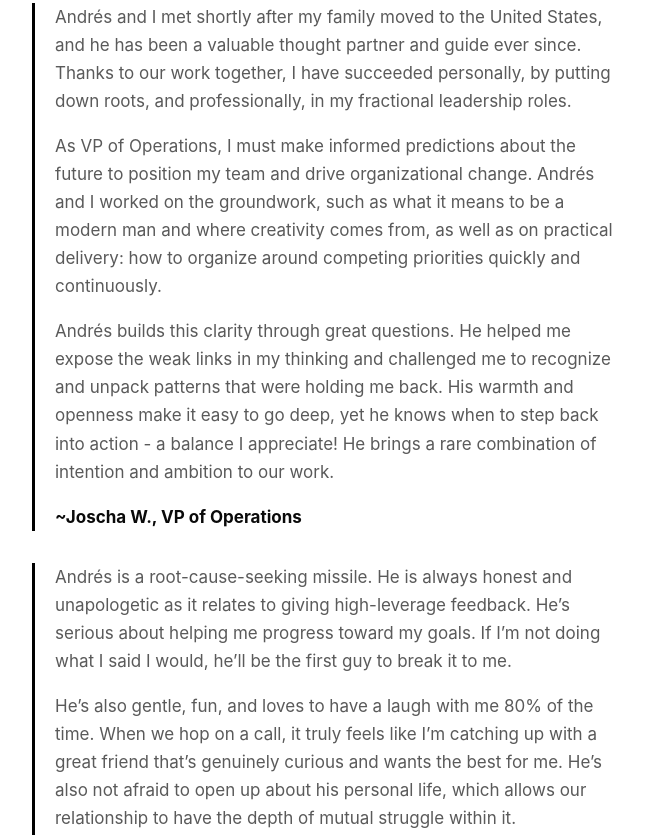
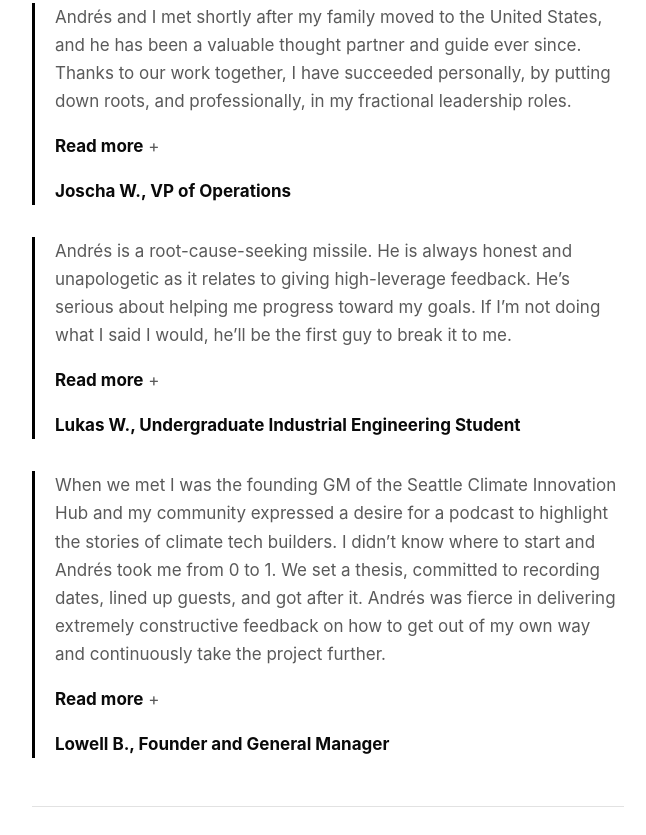
Before and after one commit to andrescoaches/andrescoaches-website, a plain HTML site: page index.html in a window 1280 px wide. Shown: the part 898-1733 px from the top of the page, without its empty margins (312-958 px from the left). Drawn offline with Linux system fonts and the light colour scheme; a web font is replaced by a local one.

Commit message:
Collapse testimonials behind Read more; drop tildes from client names
Each testimonial shows its first paragraph and attribution, with the rest revealed via a native details toggle.

Co-Authored-By: Claude Sonnet 5.5 <noreply@anthropic.com>

```diff
--- a/index.html
+++ b/index.html
@@ -38,23 +38,32 @@
     <h2>What My Clients Say About Me.</h2>
     <blockquote class="testimonial">
       <p>Andrés and I met shortly after my family moved to the United States, and he has been a valuable thought partner and guide ever since. Thanks to our work together, I have succeeded personally, by putting down roots, and professionally, in my fractional leadership roles.</p>
+      <details>
+      <summary><span class="more">Read more</span><span class="less">Read less</span></summary>
       <p>As VP of Operations, I must make informed predictions about the future to position my team and drive organizational change. Andrés and I worked on the groundwork, such as what it means to be a modern man and where creativity comes from, as well as on practical delivery: how to organize around competing priorities quickly and continuously.</p>
       <p>Andrés builds this clarity through great questions. He helped me expose the weak links in my thinking and challenged me to recognize and unpack patterns that were holding me back. His warmth and openness make it easy to go deep, yet he knows when to step back into action - a balance I appreciate! He brings a rare combination of intention and ambition to our work.</p>
-      <p class="attribution">~Joscha W., VP of Operations</p>
+      </details>
+      <p class="attribution">Joscha W., VP of Operations</p>
     </blockquote>
     <blockquote class="testimonial">
       <p>Andrés is a root-cause-seeking missile. He is always honest and unapologetic as it relates to giving high-leverage feedback. He’s serious about helping me progress toward my goals. If I’m not doing what I said I would, he’ll be the first guy to break it to me.</p>
+      <details>
+      <summary><span class="more">Read more</span><span class="less">Read less</span></summary>
       <p>He’s also gentle, fun, and loves to have a laugh with me 80% of the time. When we hop on a call, it truly feels like I’m catching up with a great friend that’s genuinely curious and wants the best for me. He’s also not afraid to open up about his personal life, which allows our relationship to have the depth of mutual struggle within it.</p>
       <p>He never seeks to solve a problem for me, but rather seeks to merely cover my blindspots and help me sharpen my own tools in order to deduce solutions for myself. He focuses on understanding but also guides me with resources and actionable advice to seek out deeper personal meaning in everything I do.</p>
       <p>I vividly remember being lost and opening up to him about how difficult things were with school, relationships and life, and he just met me where I was. In fact, he doubled down on that vulnerability by encouraging me to use that pain to forge my identity and pursue things that were truly important to me.</p>
       <p>He’s extremely well-read and – WARNING – might drop a niche, life-changing book recommendation at any moment! Much of what he has taught me as it relates to ambition, literature, relationships and identity has stuck with me so deeply that it feels like second nature now.</p>
-      <p class="attribution">~Lukas W., Undergraduate Industrial Engineering Student</p>
+      </details>
+      <p class="attribution">Lukas W., Undergraduate Industrial Engineering Student</p>
     </blockquote>
     <blockquote class="testimonial">
       <p>When we met I was the founding GM of the Seattle Climate Innovation Hub and my community expressed a desire for a podcast to highlight the stories of climate tech builders. I didn’t know where to start and Andrés took me from 0 to 1. We set a thesis, committed to recording dates, lined up guests, and got after it. Andrés was fierce in delivering extremely constructive feedback on how to get out of my own way and continuously take the project further.</p>
+      <details>
+      <summary><span class="more">Read more</span><span class="less">Read less</span></summary>
       <p>He’s intellectually honest and a fire burns within him to help his clients. I feel so excited in his presence (and I say this as someone who often receives the same assessment). Andrés is courageous in the face of fear and his passion as a coach is palpable. I recognized this energy from the first moment we met. He practices what he preaches and has a strong bias for action, always exploring the world and comparing his hypotheses against real data.</p>
       <p>Vigor for life. Intentional. Inspiring.</p>
-      <p class="attribution">~Lowell B., Founder and General Manager</p>
+      </details>
+      <p class="attribution">Lowell B., Founder and General Manager</p>
     </blockquote>
   </section>
 
--- a/style.css
+++ b/style.css
@@ -240,6 +240,36 @@ main {
   margin: 0 0 1em;
 }
 
+.testimonial summary {
+  cursor: pointer;
+  font-weight: 700;
+  list-style: none;
+  margin: 0 0 1em;
+}
+
+.testimonial summary::-webkit-details-marker {
+  display: none;
+}
+
+.testimonial summary::after {
+  content: " +";
+  font-weight: 400;
+  color: var(--muted);
+}
+
+.testimonial details[open] summary::after {
+  content: " \2212";
+}
+
+.testimonial .less,
+.testimonial details[open] .more {
+  display: none;
+}
+
+.testimonial details[open] .less {
+  display: inline;
+}
+
 .testimonial .attribution {
   color: var(--ink);
   font-weight: 700;
```
